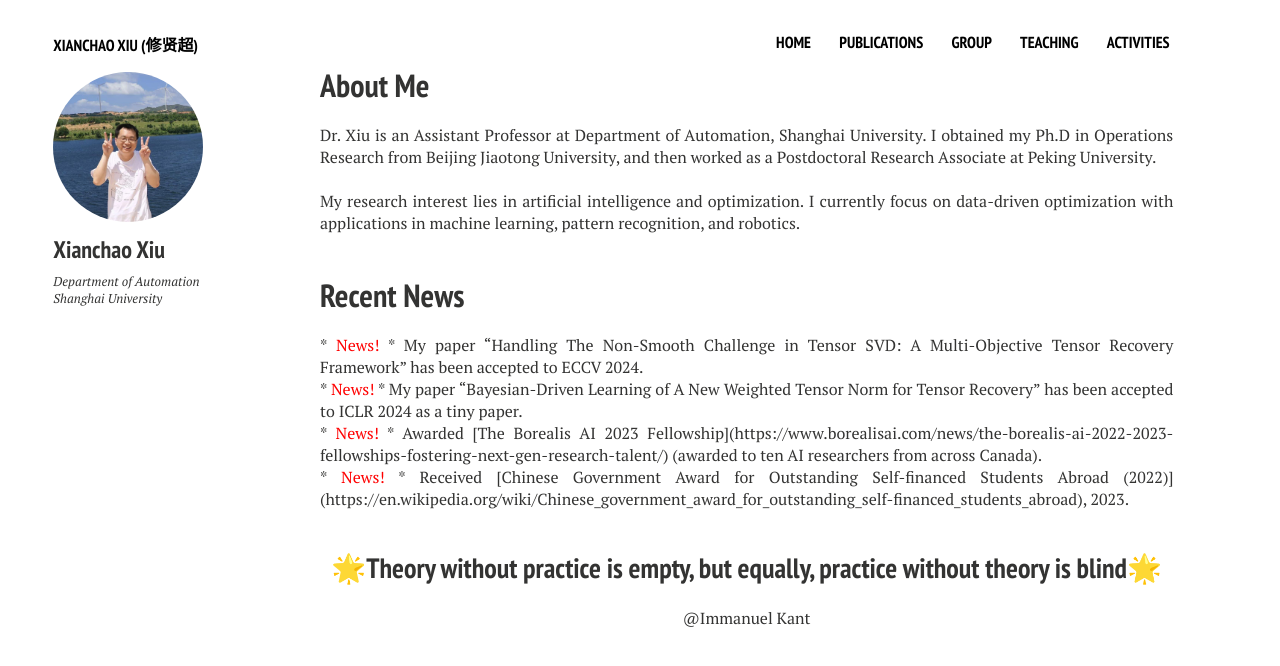
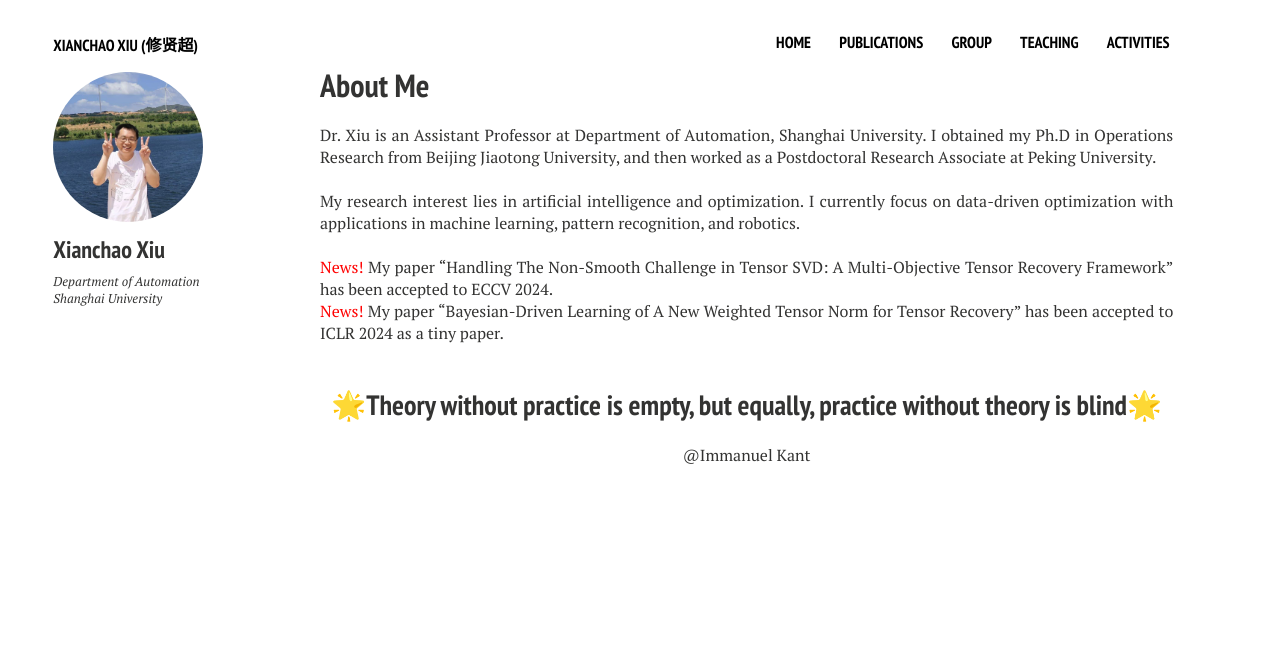
Before and after one commit to xianchaoxiu/xianchaoxiu.github.io, a Jekyll site: the page built from index.md, in a window 1280 px wide. Shown: the top 666 px of the page. Built offline with Jekyll 4.4.1, drawn with Linux system fonts in a browser that asks for light colours; nearby versions of some CDN libraries.

Commit message:
Update home2.html

```diff
--- a/_layouts/home2.html
+++ b/_layouts/home2.html
@@ -35,15 +35,11 @@
 	      I currently focus on data-driven optimization with applications in machine learning, pattern recognition, and robotics. <br><br>
 
 
-<h1>Recent News </h1>
 
-*<font color=red> News! </font>* My paper “Handling The Non-Smooth Challenge in Tensor SVD: A Multi-Objective Tensor Recovery Framework” has been accepted to ECCV 2024. <br>
 
-*<font color=red> News! </font>* My paper “Bayesian-Driven Learning of A New Weighted Tensor Norm for Tensor Recovery” has been accepted to ICLR 2024 as a tiny paper.<br>
+<font color=red> News! </font> My paper “Handling The Non-Smooth Challenge in Tensor SVD: A Multi-Objective Tensor Recovery Framework” has been accepted to ECCV 2024. <br>
 
-*<font color=red> News! </font>* Awarded [The Borealis AI 2023 Fellowship](https://www.borealisai.com/news/the-borealis-ai-2022-2023-fellowships-fostering-next-gen-research-talent/) (awarded to ten AI researchers from across Canada). <br>
-
-*<font color=red> News! </font>* Received [Chinese Government Award for Outstanding Self-financed Students Abroad (2022)](https://en.wikipedia.org/wiki/Chinese_government_award_for_outstanding_self-financed_students_abroad), 2023. <br> <br>
+<font color=red> News! </font> My paper “Bayesian-Driven Learning of A New Weighted Tensor Norm for Tensor Recovery” has been accepted to ICLR 2024 as a tiny paper.<br> <br>
 
 
 
```
